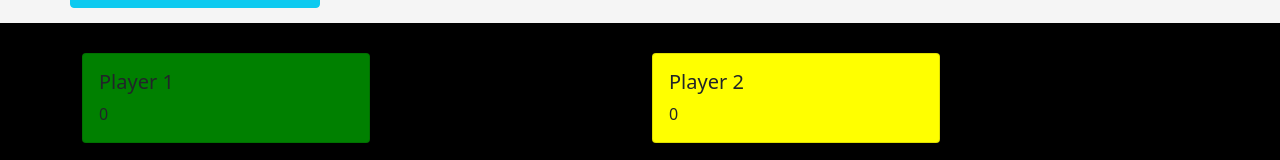
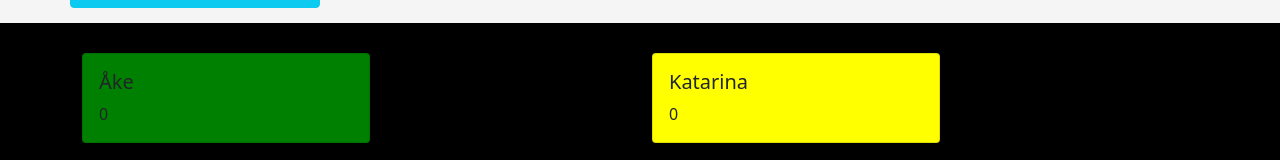
Before and after one commit to aJeann/jeopardy-react, a React (Create React App) app: page / in a window 1280 px wide. Shown: the part 1469-1629 px from the top of the page. Built offline with nearby package versions, Linux system fonts and the light colour scheme.

Commit message:
small change

```diff
--- a/src/Components/PlayerCards.jsx
+++ b/src/Components/PlayerCards.jsx
@@ -124,7 +124,7 @@ const PlayerCards = () => {
                             onClick={removePoints}
                             style={{cursor: 'not-allowed'}}
                         >
-                        Player 1
+                        Åke
                         </Card.Title>
                         <Card.Text
                             id="p1"
@@ -144,7 +144,7 @@ const PlayerCards = () => {
                             onClick={removePoints}
                             style={{cursor: 'not-allowed'}}
                         >
-                        Player 2
+                        Katarina
                         </Card.Title>
                         <Card.Text
                             id="p2"
--- a/src/Components/QuestionComponent.jsx
+++ b/src/Components/QuestionComponent.jsx
@@ -21,7 +21,7 @@ const QuestionComponent = () => {
 
             <Container style={{textAlign: 'center', height: '40rem'}}>
                 <h1 style={{color: 'white', paddingTop: '5%', fontSize: '80px', cursor: 'help'}} onClick={HandleClick}>{questionAnswered ? qArray[1] : qArray[2]}</h1>
-                <TimerComp toggle={activeState} time={30}/>
+                <TimerComp toggle={activeState} time={20}/>
 
             </Container>
 
```
